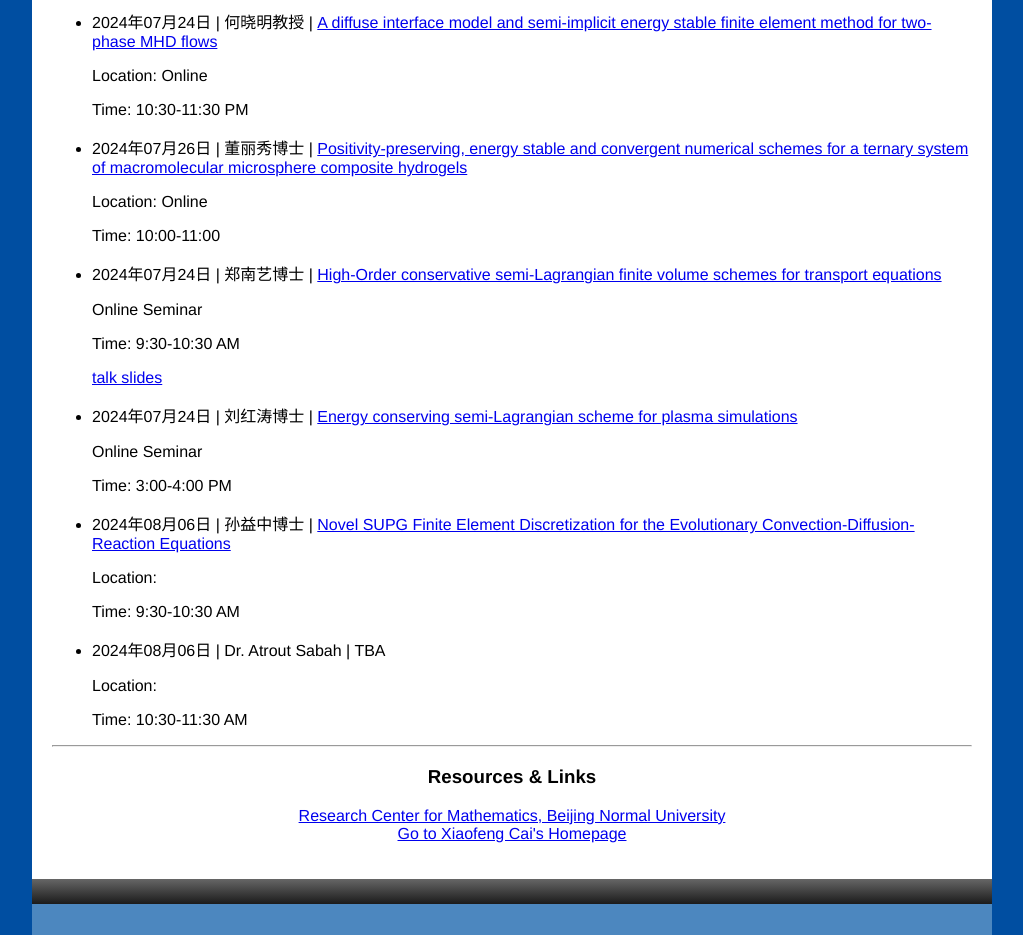
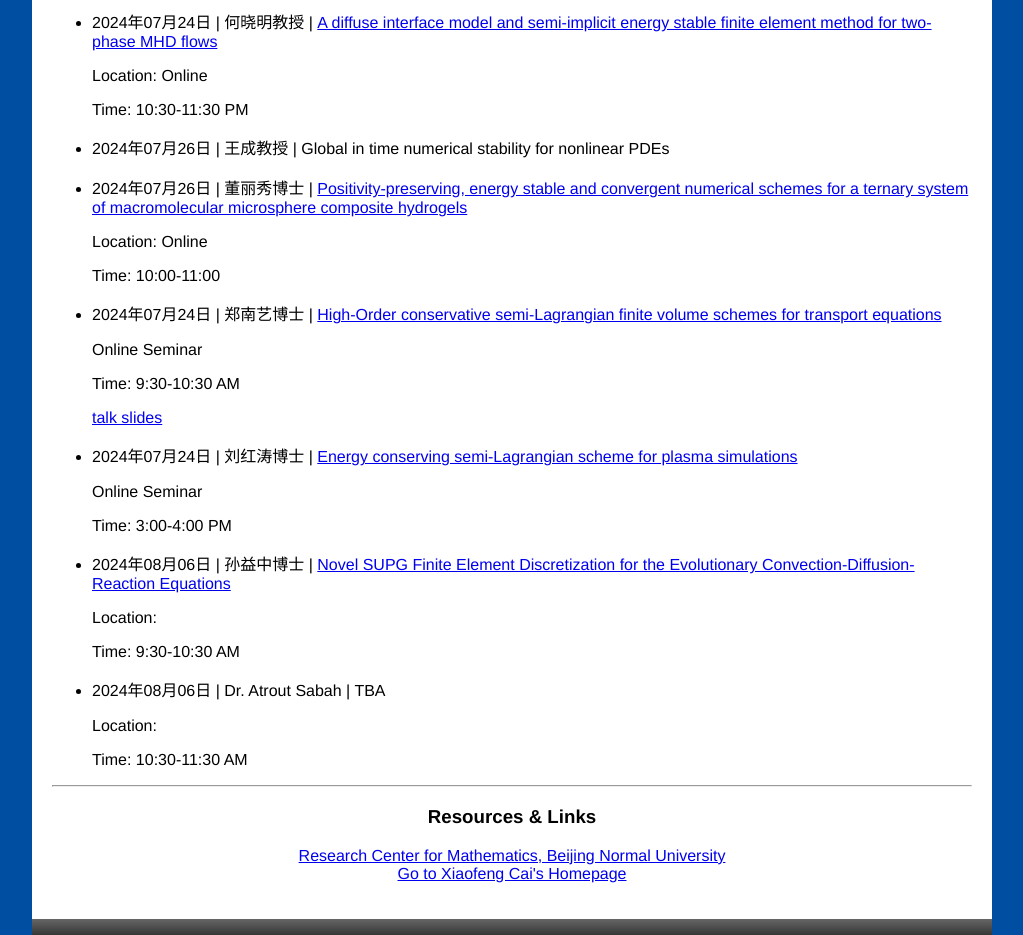
Before and after one commit to math-cai/math-cai.github.io, a plain HTML site: page summer24/summer2024_schedule.html in a window 1280 px wide. Shown: the part 1280-2215 px from the top of the page, without its empty margins (128-1151 px from the left). Drawn offline with Linux system fonts and the light colour scheme.

Commit message:
first commit

```diff
--- a/summer24/summer2024_schedule.html
+++ b/summer24/summer2024_schedule.html
@@ -232,7 +232,12 @@ img {
         </h1>
 
 
+
+
+
         <ul>
+
+
           <li>
           <p style="text-align: left">
             2024年07月06日 | 何晓明教授 |  等离子体-材料相互作用模拟的浸入有限元-质点网格并行算法
@@ -252,6 +257,14 @@ img {
             <p style="text-align: left">
             Time: 10:30-11:30 PM
             </p>
+        </li>
+
+
+        <li>
+          <p style="text-align: left">
+            2024年07月26日 | 王成教授 |   Global in time numerical stability for nonlinear PDEs
+
+          </p>
         </li>
 
         <li>
```
